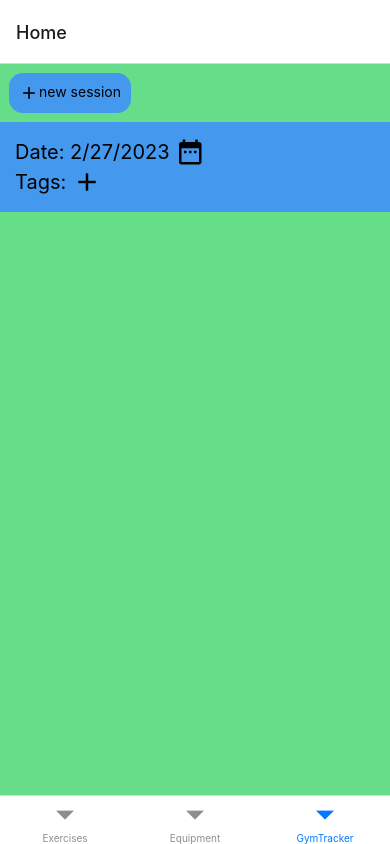
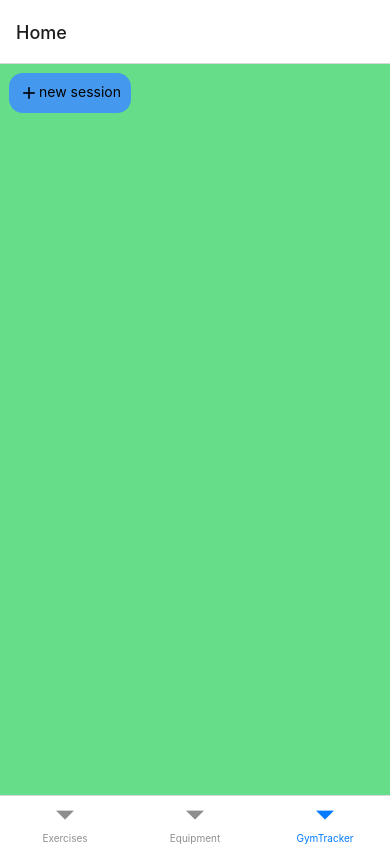
Before and after one commit to mako542b/react-native-gym-tracker, a React Native app: screen /GymTracker in a window 390 px wide. Built offline with nearby package versions, Linux system fonts and the light colour scheme.

Commit message:
sep-newSession

```diff
--- a/Tracker/GymTracker.js
+++ b/Tracker/GymTracker.js
@@ -5,45 +5,84 @@ import AddSession from './AddSession'
 import SessionWrap from './SessionWrap'
 import { MaterialIcons } from '@expo/vector-icons'
 import sessionsReducer from './sessionReducer'
-
-function getTime(date) {
-    return new Date(...date.split('.').reverse()).getTime()
-}
+import { DateTimePickerAndroid } from '@react-native-community/datetimepicker';
 
 
 export default function ({ navigation }) {
 
     const [allSessions, sessionsDispatch] = useReducer(sessionsReducer, [])
     const [modal, setModal] = useState(false)
-    const [date, setDate] = useState(() => new Date().toLocaleDateString())
+    const [date, setDate] = useState(() => new Date())
     const [group, setGroup] = useState('')
+    const [dateModal, setDateModal] = useState(false)
+
+    const onChange = (event, selectedDate) => {
+        // const currentDate = selectedDate;
+        setDate(selectedDate);
+      };
+
+    const showMode = (currentMode) => {
+        DateTimePickerAndroid.open({
+          value: date,
+          onChange,
+          mode: currentMode,
+          is24Hour: true,
+        });
+      };
+
+      const showDatepicker = () => {
+        showMode('date');
+      };
 
 
     return(
         <ScrollView style={{backgroundColor: '#6d8'}}>
+
+            {!dateModal ? (
                 <Pressable
                     style={{alignSelf:'flex-start', backgroundColor:'#49e', padding:10, borderRadius: 14, flexDirection:'row', margin:9, justifyContent:'center'}}
-                onPress={() => setModal(true)}
+                    onPress={() => setDateModal(true)}
                 >
                     <MaterialIcons name='add'  size={20}/>
                     <Text>new session</Text>
                 </Pressable>
-
+            ) : (
                 <View style={{backgroundColor:'#49e', padding:15}}>
                     <View style={{flexDirection:'row', alignItems:'center'}}>
                         <Text style={{fontSize:20}}>Date: </Text>
-                    <Text style={{fontSize:20}}>{date} </Text>
+                        <Text style={{fontSize:20}}>{date.toLocaleDateString()} </Text>
+                        <Pressable
+                            onPress={showDatepicker}
+                        >
                             <MaterialIcons name='date-range' size={30}/>
-
+                        </Pressable>
                     </View>
                     <View style={{flexDirection:'row', alignItems:'center'}}>
                         <Text style={{fontSize:20}}>Tags: </Text>
                         <MaterialIcons name='add' size={30}/>
-
+                    </View>
+                    <View style={{flexDirection:'row', alignSelf:'flex-end'}}>
+                        <View style={{marginRight:15}}>
+                            <Button
+                                title='Add'
+                                onPress={() => {
+                                    sessionsDispatch({type:'addSession', payload: {date, group}})
+                                    setDateModal(false)
+                                }}
+                                color='#00f'
+                                style={{margin:10}}
+                            />
+                        </View>
+                            <Button
+                                title='cancel'
+                                onPress={() => setDateModal(false)}
+                                color='#a55'
+                            />
                     </View>
                 </View>
+            )}
 
-            {allSessions.slice().sort((a,b) => getTime(b.date) - getTime(a.date)).map(session => (
+            {allSessions.slice().sort((a,b) => b.date.getTime() - a.date.getTime()).map(session => (
                 <SessionWrap
                     session={session}
                     key={session.key}
@@ -51,103 +90,6 @@ export default function ({ navigation }) {
                 />
             ))}
 
-            {/* <Modal visible={modal}>
-                <Button
-                    title='cancel'
-                    onPress={() => setModal(false)}
-                />
-                <View style={{justifyContent:'center', alignItems:'center', padding: 10,}}>
-                    <Text style={{fontSize:20}}>
-                        Date:
-                    </Text>
-                    <TextInput
-                        placeholder='dd.mm.yyyy'
-                        value={date}
-                        onChangeText={val => setDate(val)}
-                        style={{fontSize:20,}}
-                        inputMode='numeric'
-                    />
-                </View>
-                <View style={{justifyContent:'center', alignItems:'center', padding: 10,}}>
-                    <Text style={{fontSize:20}}>
-                        Group:
-                    </Text>
-                    <TextInput
-                        placeholder='add group'
-                        value={group}
-                        onChangeText={val => setGroup(val)}
-                        style={{fontSize:20,}}
-                    />
-                </View>
-                <Button
-                    title='Add'
-                    onPress={() => {
-                        sessionsDispatch({type:'addSession', payload: {date, group}})
-                        setModal(false)
-                    }}
-                />
-            </Modal> */}
-
         </ScrollView>
     )
 }
-
-
-
-
-// const exampleExercise = {
-//     name: 'Bench press',
-//     key: 'test',
-//     sets: [
-//         {
-//             setNumber: 1,
-//             reps: 8,
-//             weight: 70,
-//             others: 'last only half rep',
-//             key:'12'
-//         },{
-//             setNumber: 2,
-//             reps: 7,
-//             weight: 72.5,
-//             key:'32'
-//         },{
-//             setNumber: 3,
-//             reps: 5,
-//             weight: 75,
-//             key:'46'
-//         },
-//     ]
-// }
-
-// const secondExampleExercise = {
-//     name: 'Push ups',
-//     key: 'tes2',
-//     sets: [
-//         {
-//             setNumber: 1,
-//             reps: 20,
-//             key:'12g'
-//         },{
-//             setNumber: 2,
-//             reps: 22,
-//             key:'32g'
-//         },{
-//             setNumber: 3,
-//             reps: 18,
-//             key:'46g'
-//         },
-//     ]
-// }
-
-
-// const history = [
-//     {
-//         date: '28.02.2023',
-//         group: 'Cardio',
-//         key: '123456789',
-//         exercises: [
-//             exampleExercise,
-//             secondExampleExercise
-//         ]
-//     },
-// ]
--- a/Tracker/SessionWrap.js
+++ b/Tracker/SessionWrap.js
@@ -15,7 +15,7 @@ export default function({ session, sessionsDispatch }) {
                 style={{ alignItems:'center', paddingVertical: 6, paddingHorizontal:30, justifyContent:'center'}}
             >
 
-                <Text style={{fontSize:25, fontWeight:'bold', color:'#722'}}>{session.date}</Text>
+                <Text style={{fontSize:25, fontWeight:'bold', color:'#722'}}>{session.date.toLocaleDateString()}</Text>
                 {session?.group && <Text>{session.group}</Text>}
                 <MaterialIcons
                     name={`${expanded ? 'arrow-drop-up' : 'arrow-drop-down'}`}
--- a/Tracker/SetLog.js
+++ b/Tracker/SetLog.js
@@ -25,7 +25,7 @@ export default function ({ cancelFn, exerciseKey, sessionKey, sessionsDispatch,
     }
 
     return (
-        <View style={{flexDirection:'row', alignItems:'center', backgroundColor: '#7dd', padding:15,}}>
+        <View style={{flexDirection:'row', alignItems:'center', backgroundColor: '#7dd', padding:15,borderRadius:6,}}>
             <Text style={{marginEnd:10, fontWeight:'bold'}}>Set {index}:</Text>
             <View style={{flex:1}}>
                 <SetInput
--- a/Tracker/sessionReducer.js
+++ b/Tracker/sessionReducer.js
@@ -25,8 +25,7 @@ export default function(state, action) {
     }
 }
 
-
-
+// new Date().toLocaleDateString
 
 function addSession(state, payload){
     const newSession = {
--- a/package.json
+++ b/package.json
@@ -10,6 +10,7 @@
   },
   "dependencies": {
     "@expo/vector-icons": "^13.0.0",
+    "@react-native-community/datetimepicker": "^6.7.5",
     "@react-navigation/bottom-tabs": "^6.5.6",
     "@react-navigation/native": "^6.1.5",
     "@react-navigation/native-stack": "^6.9.11",
```
Also changed, not shown: 1 other file (tests, documents, lock files or other folders). Lines whose indentation alone changed are shown as unchanged.
